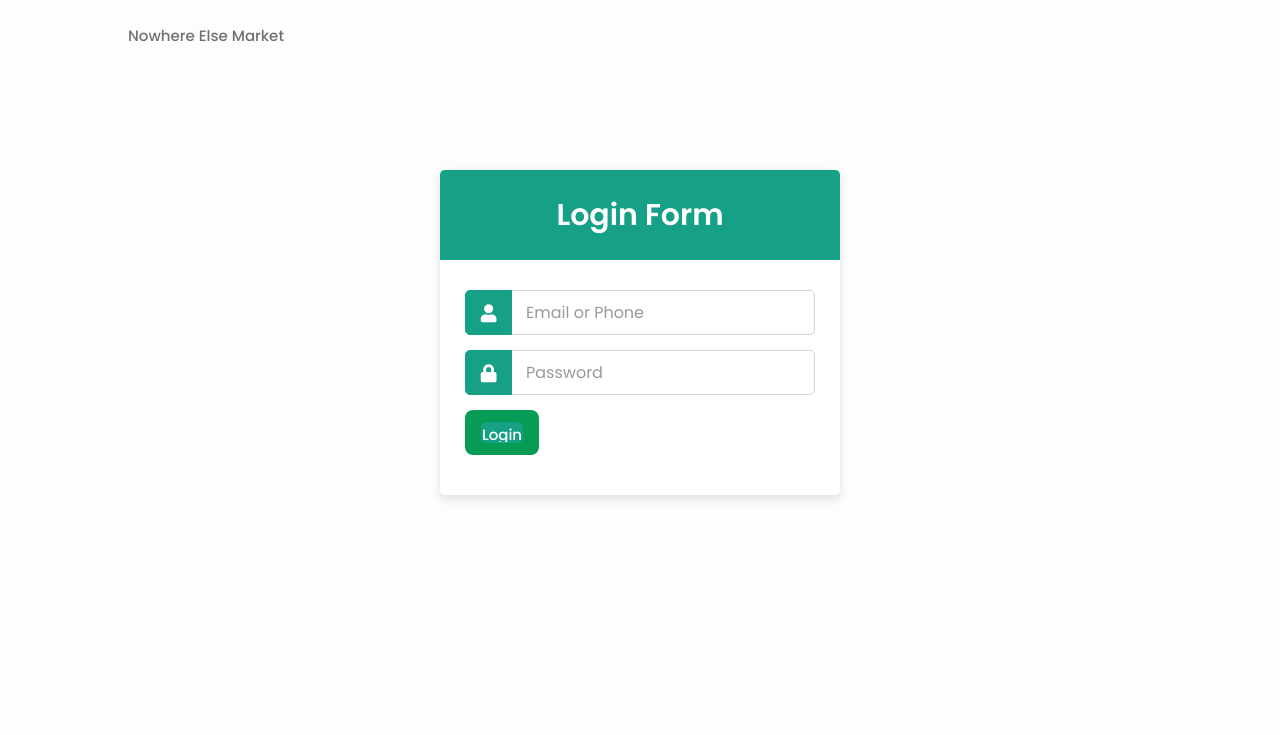
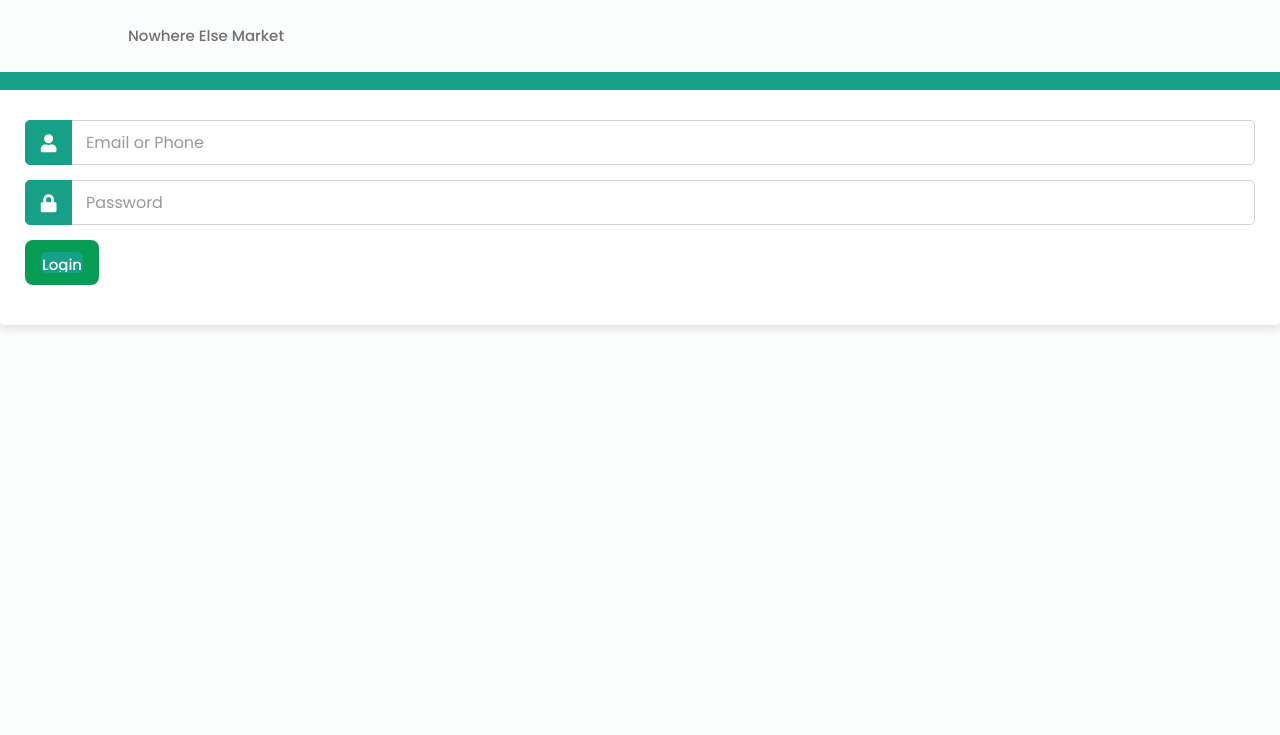
Before and after one commit to farahfuaad/FinalYearProject-SmartTrolleySystem, a PHP site: page /login.html in a window 1280 px wide. Shown: the top 735 px of the page. After the commit the page ends 330 px from the top, so only its background shows below. Run offline with PHP 8.4, Linux system fonts and the light colour scheme.

Commit message:
edit some bugs

```diff
--- a/loginassets/css/loginstyles.css
+++ b/loginassets/css/loginstyles.css
@@ -9,11 +9,7 @@
 ::selection{
   background: rgba(26,188,156,0.3);
 }
-.container{
-  max-width: 440px;
-  padding: 0 20px;
-  margin: 170px auto;
-}
+
 .wrapper{
   width: 100%;
   background: #fff;
```
